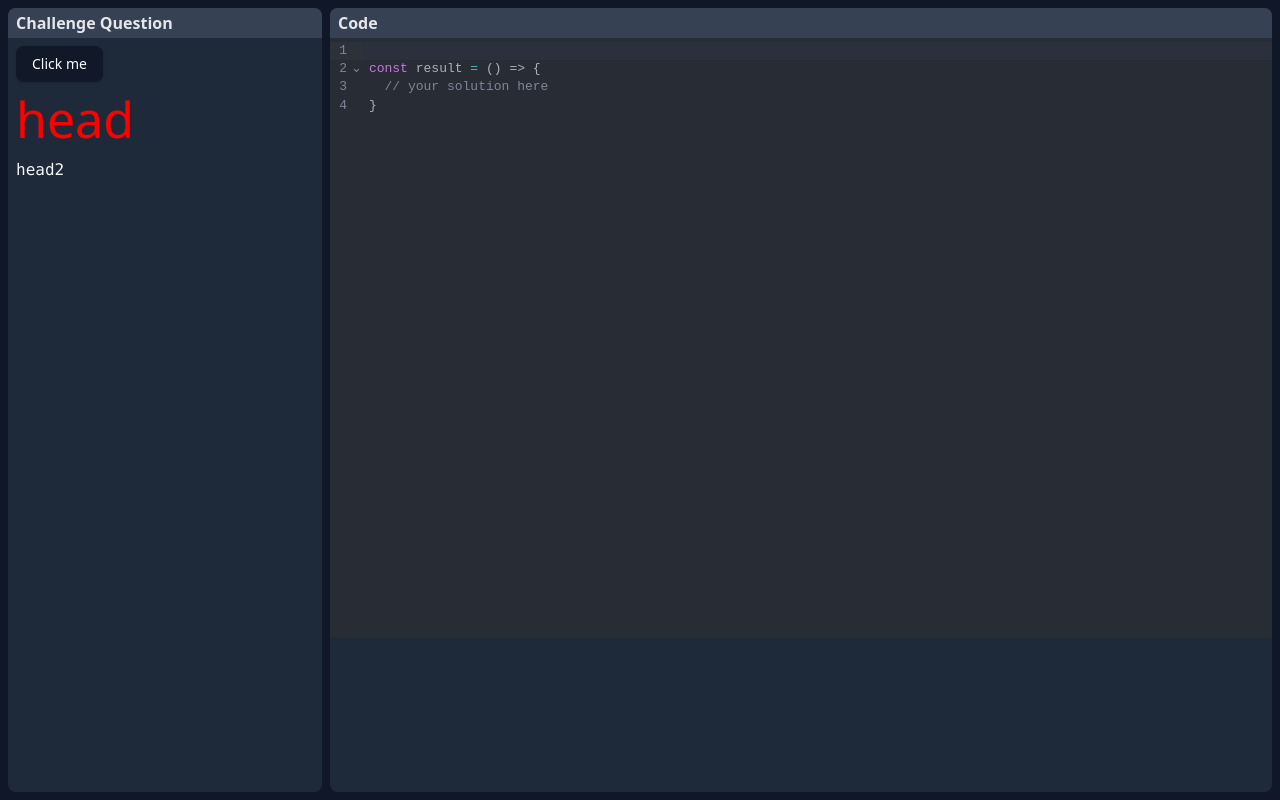
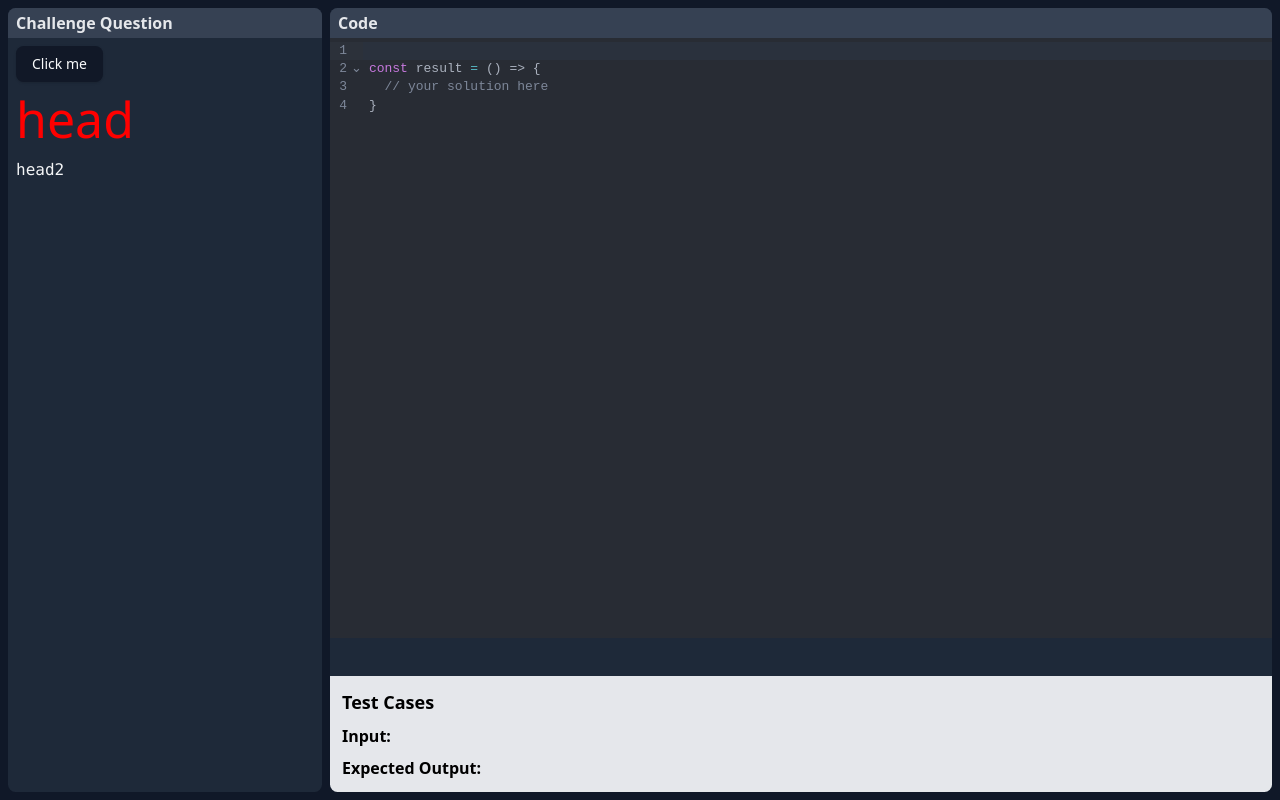
Before and after one commit to Yonava/code-swap, a React (Vite) app in the folder client/: page /challenge in a window 1280 px wide. Built offline with nearby package versions, Linux system fonts and the light colour scheme.

Commit message:
Added test cases component

```diff
--- a/client/src/views/ChallengeView.tsx
+++ b/client/src/views/ChallengeView.tsx
@@ -1,6 +1,7 @@
 import { CodeEditor } from '@/components/CodeEditor';
 import { ProblemStatement } from '@/components/ProblemStatement';
 import { TitledContainer } from '@/components/TitledContainer';
+import { TestCases } from '@/components/TestCases';
 
 const ChallengeView = () => {
   return (
@@ -18,7 +19,14 @@
           title="Code"
           width="75%"
         >
-          <CodeEditor />
+          <div className="flex flex-col h-full">
+            <div className="flex-auto">
+              <CodeEditor />
+            </div>
+            <div className="mt-2 flex-none">
+              <TestCases />
+            </div>
+          </div>
         </TitledContainer>
       </div>
     </>
```
